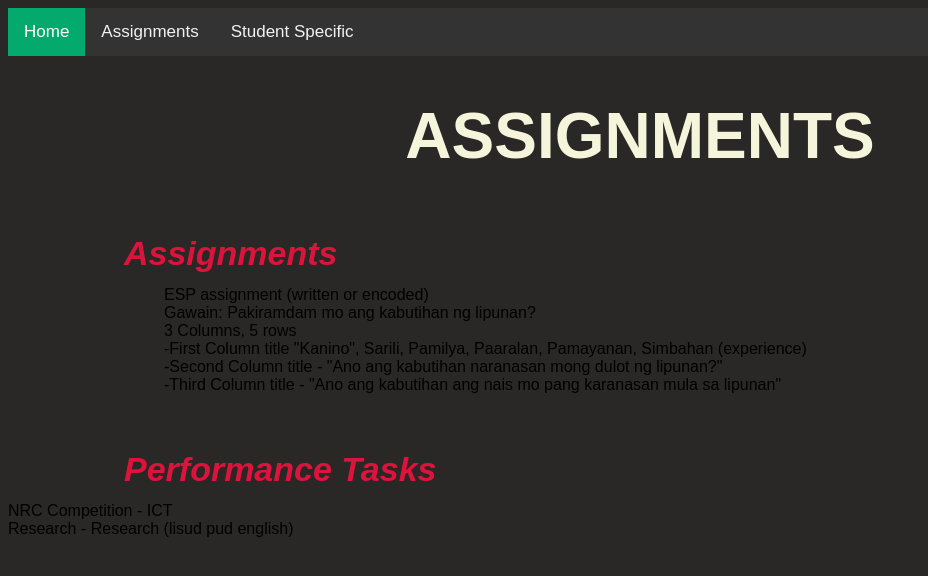
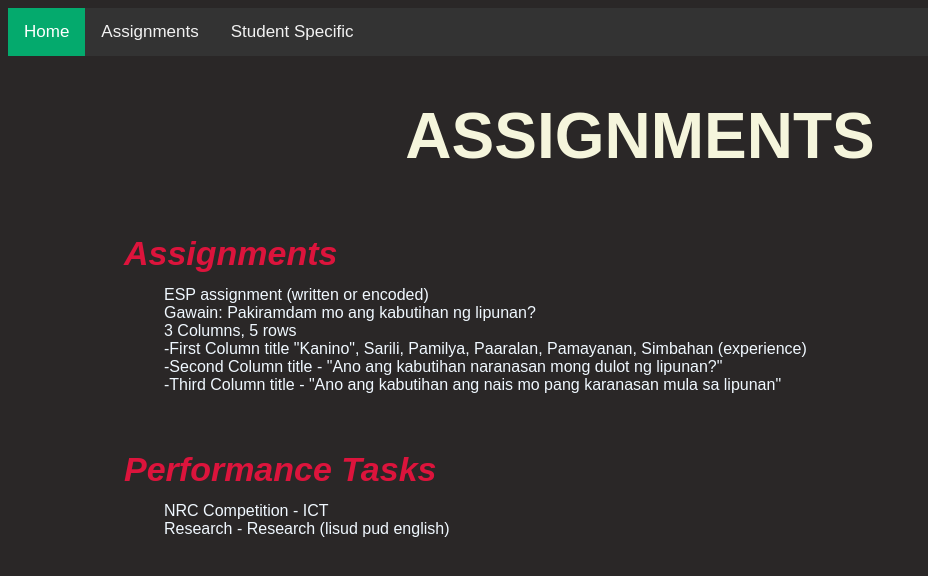
Before and after one commit to CubeOfJazz/LewisAssignments, a plain HTML site: page Assignments.html in a window 1280 px wide. Shown: the whole page, without its empty margins (0-928 px from the left). Drawn offline with Linux system fonts and the light colour scheme.

Commit message:
Add files via upload

```diff
--- a/css/assignments.css
+++ b/css/assignments.css
@@ -11,6 +11,13 @@ b {
 }
 
 #assignment-var {
+    color: aliceblue;
+    position: fixed;
+    left: 164px;
+}
+
+#performance-var {
+    color: aliceblue;
     position: fixed;
     left: 164px;
 }
--- a/css/boobies.css
+++ b/css/boobies.css
@@ -1,7 +1,7 @@
 body {
     background-color: #2a2727;
     font-family: Arial, Helvetica, sans-serif;
-    overflow-x: hidden;
+   overflow-x: hidden;
 }
 
 h1 {
@@ -28,7 +28,7 @@ h2 {
 #announcement-var {
     color: aliceblue;
     position: fixed;
-    left: 164px;
+    left: 164px; /* orig 164 px */
 }
 
 /* Add a black background color to the top navigation */
```
